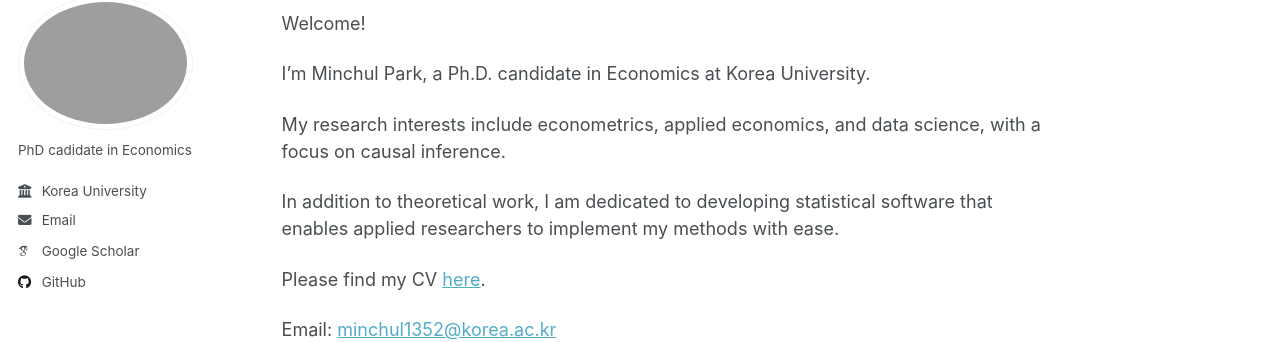
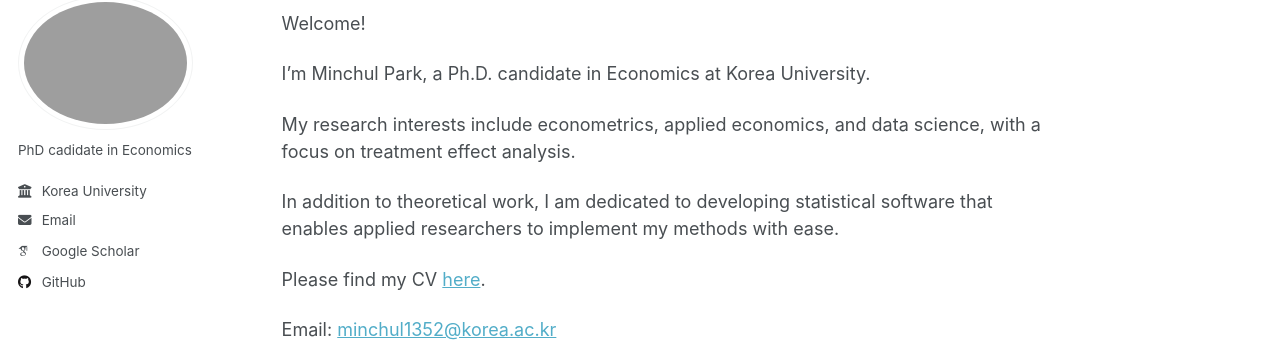
Before and after one commit to econompark/econompark.github.io, a Jekyll site: the page built from _pages/about.md, in a window 1280 px wide. Shown: the part 103-445 px from the top of the page. Built offline with Jekyll 4.4.1, drawn with Linux system fonts in a browser that asks for light colours; some web fonts are replaced; a script that is not in the unit is left out.

Commit message:
Update about.md

```diff
--- a/_pages/about.md
+++ b/_pages/about.md
@@ -8,7 +8,7 @@ Welcome!
 
 I'm Minchul Park, a Ph.D. candidate in Economics at Korea University.
 
-My research interests include econometrics, applied economics, and data science, with a focus on causal inference.
+My research interests include econometrics, applied economics, and data science, with a focus on treatment effect analysis.
 
 In addition to theoretical work, I am dedicated to developing statistical software that enables applied researchers to implement my methods with ease.
 
```
